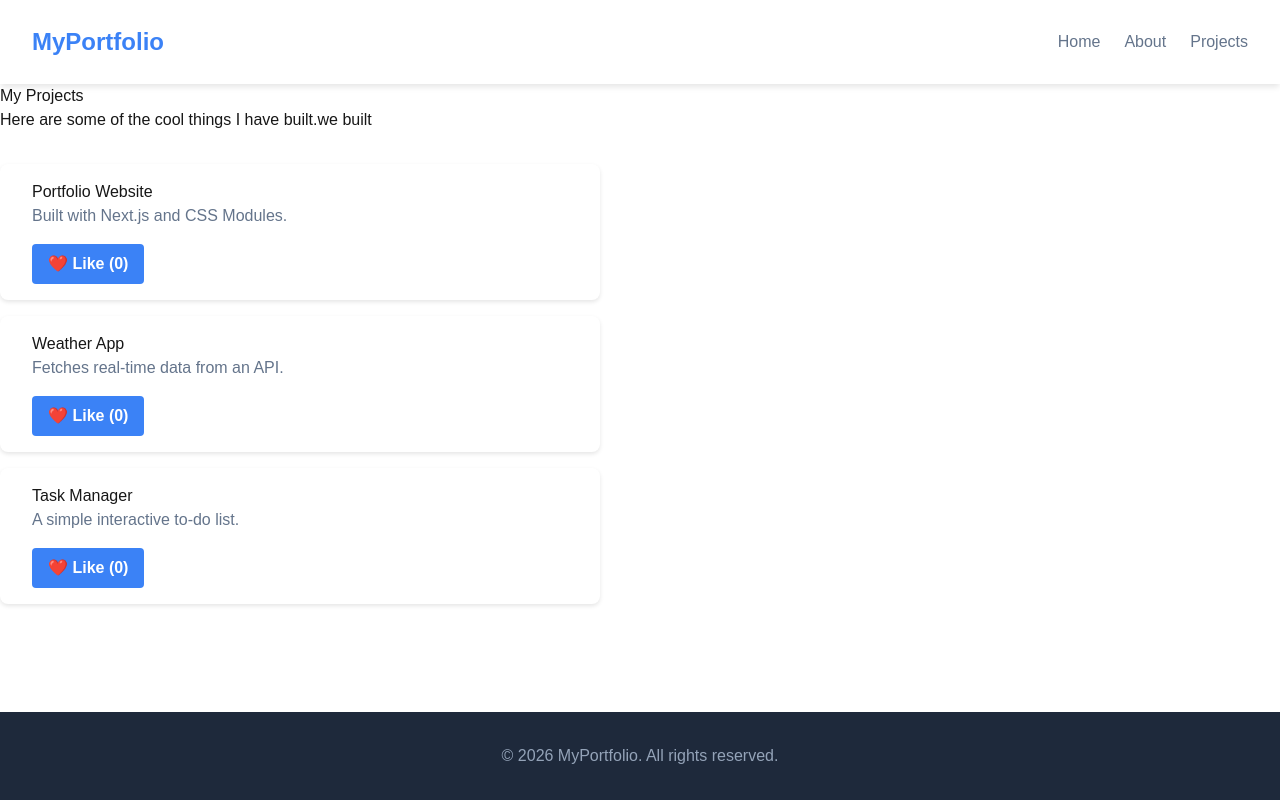
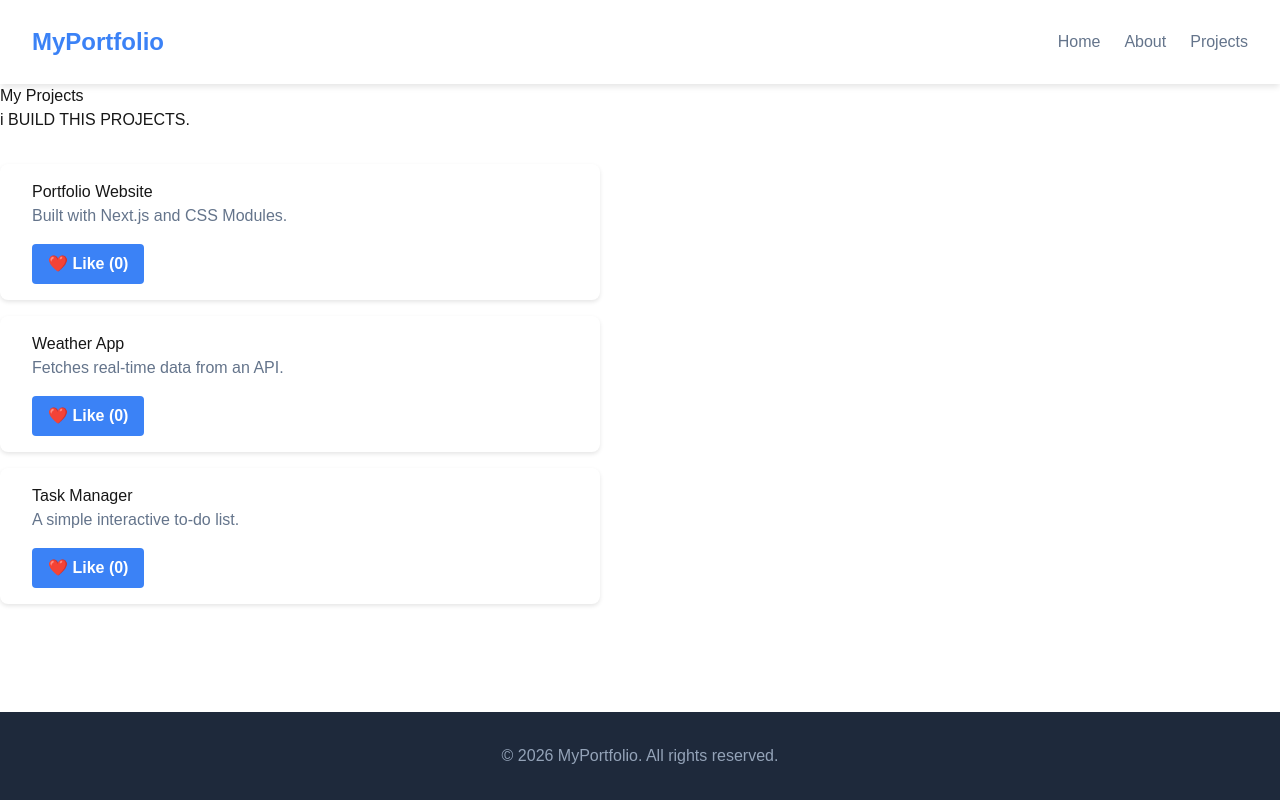
Before and after one commit to avnicnc/nextjs-learning, a Next.js app: page /projects in a window 1280 px wide. Built offline with nearby package versions, Linux system fonts and the light colour scheme.

Commit message:
PROJECT TEXT CHANGES

```diff
--- a/src/app/projects/page.js
+++ b/src/app/projects/page.js
@@ -21,7 +21,7 @@ export default async function Projects() {
   return (
     <div className={styles.container}>
       <h1 className={styles.title}>My Projects</h1>
-      <p className={styles.subtitle}>Here are some of the cool things I have built.we built</p>
+      <p className={styles.subtitle}>i BUILD THIS PROJECTS.</p>
       <ul style={{ marginTop: '2rem', listStyle: 'none', padding: 0, width: '100%', maxWidth: '600px' }}>
 
 
```
